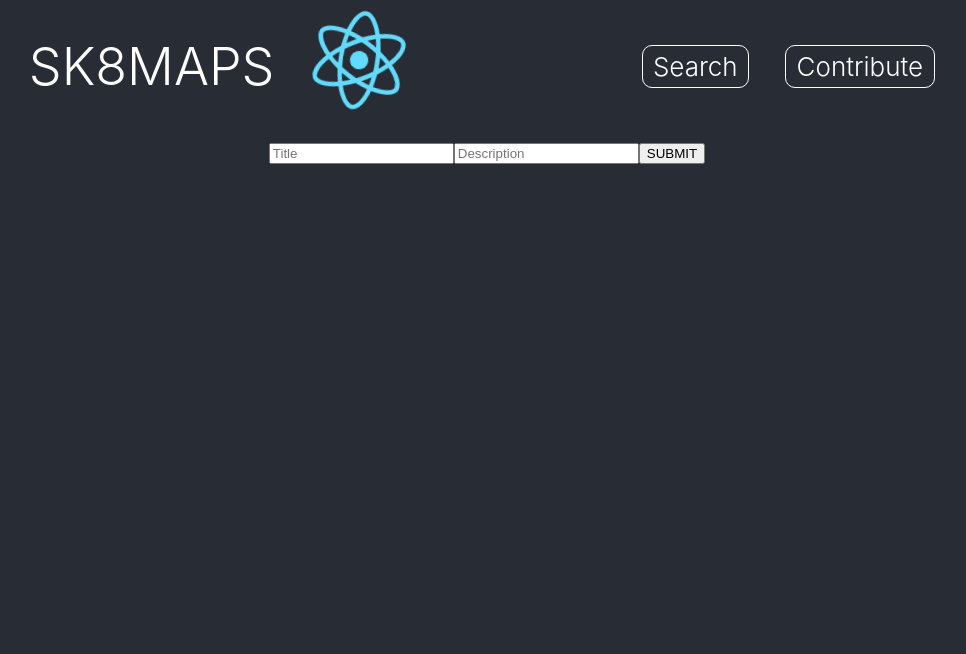
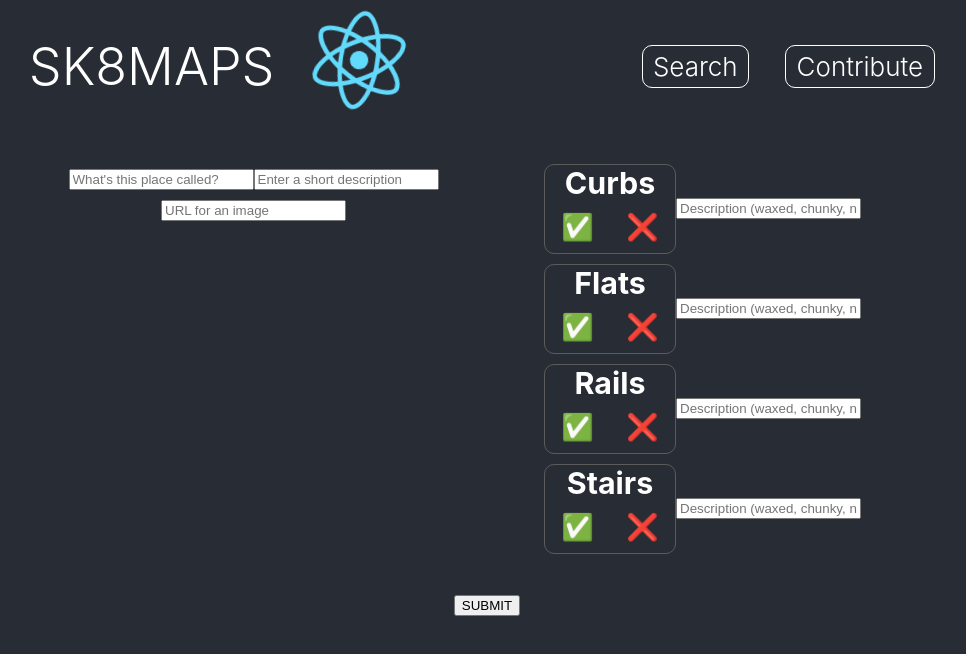
Before and after one commit to brabbuss/SK8MAPS, a React (Create React App) app: page /add/details in a window 1280 px wide. Shown: the top 654 px of the page, without its empty margins (153-1119 px from the left). Built offline with nearby package versions, Linux system fonts and the light colour scheme; no server answers.

Commit message:
Add and style form component

```diff
--- a/src/Components/DetailsForm/DetailsForm.css
+++ b/src/Components/DetailsForm/DetailsForm.css
@@ -0,0 +1,8 @@
+.form-yes-no {
+  width: 100%;
+  height: 2em;
+  display: flex;
+  flex-direction: row;
+  justify-content: space-around;
+  align-items: center;
+}
--- a/src/Components/DetailsForm/DetailsForm.jsx
+++ b/src/Components/DetailsForm/DetailsForm.jsx
@@ -1,11 +1,22 @@
-import React, {useState, useContext} from "react";
+import React, { useState, useContext } from "react";
 import "./DetailsForm.css";
-import AppContext from '../App/AppContext'
+import AppContext from "../App/AppContext";
 
 const DetailsForm = () => {
+  const [state, dispatch] = useContext(AppContext);
   const [title, setTitle] = useState("");
   const [description, setDescription] = useState("");
-  const [state, dispatch] = useContext(AppContext);
+  const [difficulty, setDifficulty] = useState("");
+  const [images, setImages] = useState("");
+  const [curbs, setCurbs] = useState("");
+  const [flats, setFlats] = useState("");
+  const [rails, setRails] = useState("");
+  const [stairs, setStairs] = useState("");
+  const [security, setSecurity] = useState("");
+  const [hazards, setHazards] = useState("");
+  const [publicSkating, setPublicSkating] = useState("");
+
+  const { newSk8Map } = state;
 
   const submitIdea = event => {
     event.preventDefault();
@@ -24,30 +35,116 @@ const DetailsForm = () => {
   };
 
   return (
-    <form>
+    <section>
+      <div className="detail-view">
+        <div className="detail-title-container">
           <input
             type="text"
-        placeholder="Title"
+            placeholder="What's this place called?"
             name="title"
             value={title}
             onChange={event => setTitle(event.target.value)}
           />
-
           <input
             type="text"
-        placeholder="Description"
+            placeholder="Enter a short description"
             name="description"
             value={description}
             onChange={event => setDescription(event.target.value)}
           />
-
+          <input
+            type="text"
+            placeholder="URL for an image"
+            name="image"
+            value={images}
+            onChange={event => setImages(event.target.value)}
+          />
+          <div>
+            {newSk8Map?.images && (
+              <img
+                alt={newSk8Map.images[0]?.description && "skating a curb"}
+                src={newSk8Map.images[0]}
+              />
+            )}
+          </div>
+        </div>
+        <div className="info-wrapper">
+          <div className="features-section">
+            <div className="feature-details">
+              <div className="feature-type">
+                <h3>Curbs</h3>
+                <div className='form-yes-no'>
+                  <div>✅</div>
+                  <div>❌</div>
+                </div>
+              </div>
+              <input
+                type="text"
+                placeholder="Description (waxed, chunky, new...)"
+                name="curbs"
+                value={curbs}
+                onChange={event => setCurbs(event.target.value)}
+              />
+            </div>
+            <div className="feature-details">
+              <div className="feature-type">
+                <h3>Flats</h3>
+                <div className='form-yes-no'>
+                  <div>✅</div>
+                  <div>❌</div>
+                </div>
+              </div>
+              <input
+                type="text"
+                placeholder="Description (waxed, chunky, new...)"
+                name="flats"
+                value={flats}
+                onChange={event => setFlats(event.target.value)}
+              />
+            </div>
+            <div className="feature-details">
+              <div className="feature-type">
+                <h3>Rails</h3>
+                <div className='form-yes-no'>
+                  <div>✅</div>
+                  <div>❌</div>
+                </div>
+              </div>
+              <input
+                type="text"
+                placeholder="Description (waxed, chunky, new...)"
+                name="rails"
+                value={rails}
+                onChange={event => setRails(event.target.value)}
+              />
+            </div>
+            <div className="feature-details">
+              <div className="feature-type">
+                <h3>Stairs</h3>
+                <div className='form-yes-no'>
+                  <div>✅</div>
+                  <div>❌</div>
+                </div>
+              </div>
+              <input
+                type="text"
+                placeholder="Description (waxed, chunky, new...)"
+                name="stairs"
+                value={stairs}
+                onChange={event => setStairs(event.target.value)}
+              />
+            </div>
+          </div>
+        </div>
+      </div>
+      <form>
         <button onClick={submitIdea}>SUBMIT</button>
       </form>
+    </section>
   );
 };
 
 export default DetailsForm;
-
 
 // begin with
 /*
```
Lines whose indentation alone changed are shown as unchanged.
